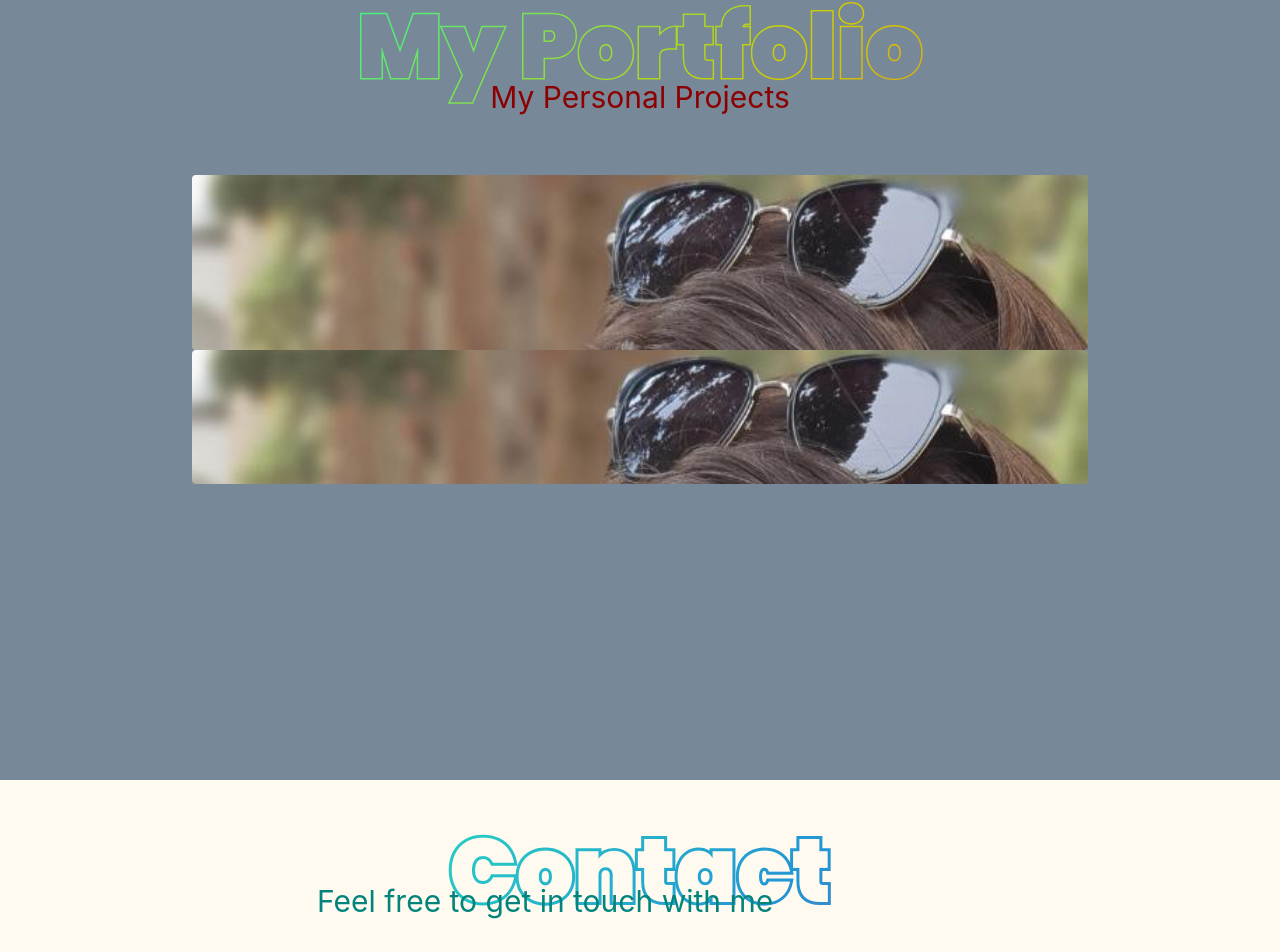
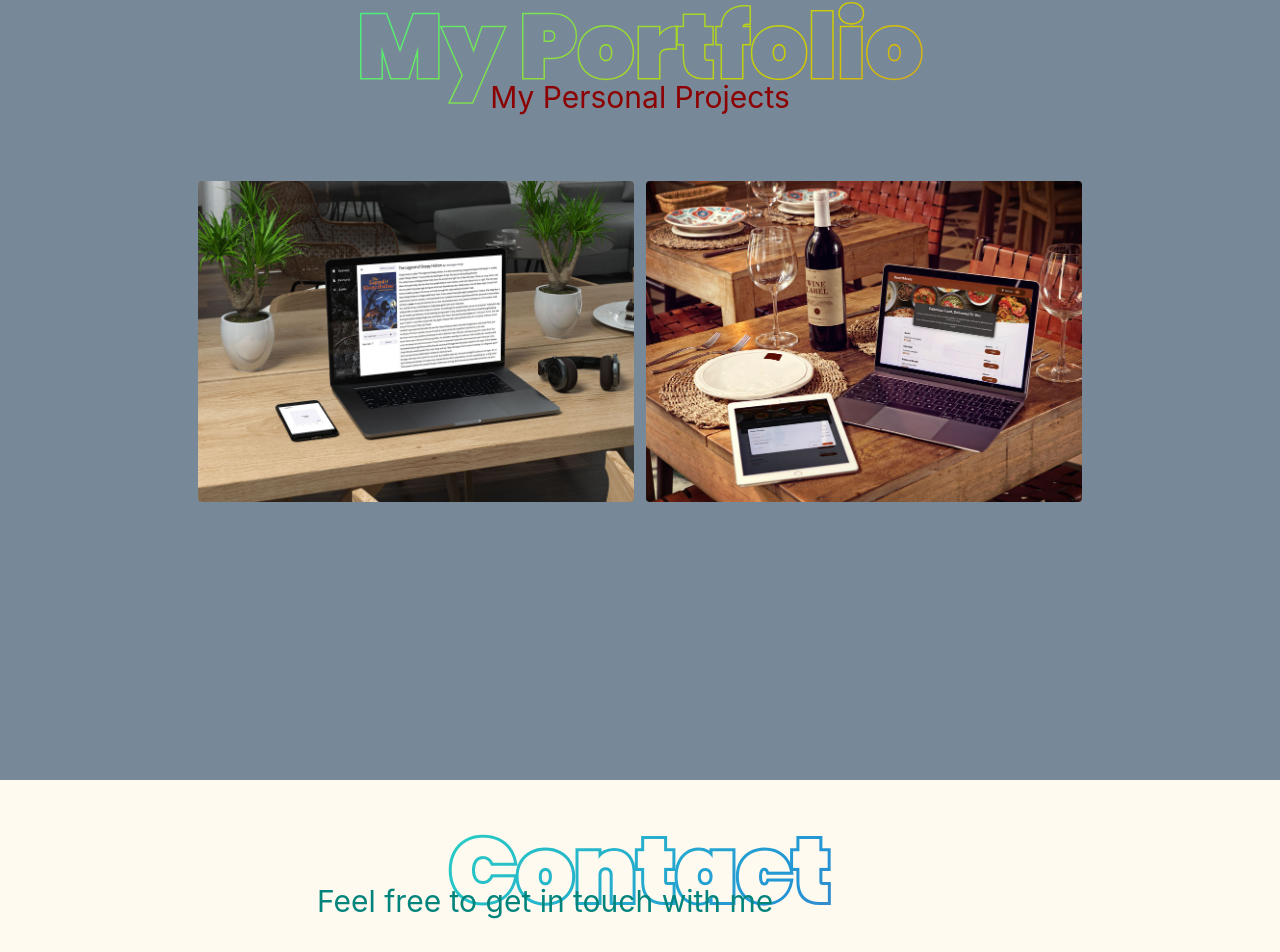
Before and after one commit to NiloufarSoltani/portfolio, a React (Create React App) app: page / in a window 1280 px wide. Shown: the part 2420-3372 px from the top of the page. Built offline with nearby package versions, Linux system fonts and the light colour scheme.

Commit message:
Add second project to portfolio

```diff
--- a/src/component/Portfolio.js
+++ b/src/component/Portfolio.js
@@ -1,7 +1,8 @@
 import Row from "./UI/Row";
 import classes from "./Portfolio.module.css";
 import ProjectItem from "./ProjectItem";
-import project1 from "../assets/img/niloo.jpg";
+import projectImg from "../assets/img/Mockup.jpg";
+import projectImg2 from "../assets/img/Mockup2.jpg";
 
 const Portfolio = () => {
   return (
@@ -13,12 +14,17 @@ const Portfolio = () => {
         </div>
         <div className={classes.projects}>
           <ProjectItem
-            backgroundImage={project1}
-            href='https://niloufarsoltani.github.io/english-learning-app/'
+            backgroundImage={projectImg}
+            href="https://niloufarsoltani.github.io/english-learning-app/"
             name="English learning app"
             description="Experience the ultimate language learning tool with this React-based app, combining React Router, Redux, CSS modules and Firebase authentication. Search word definitions, improve listening skills with captivating stories, and track vocabulary with flashcards. Perfect for language learners and educators alike."
           />
-          <ProjectItem backgroundImage={project1} name="x" description="g" />
+          <ProjectItem
+            backgroundImage={projectImg2}
+            href="https://react-foodorder-3cdbe.web.app/"
+            name="basic food order app"
+            description="Get a taste of convenience with this mock food ordering app built with React. Featuring custom hooks and React Context, this app offers a basic simulation of the ordering process. Explore its user-friendly interface and experience how it would feel to order food with ease, all without the need for a server. Perfect for learning and exploring the possibilities of React."
+          />
         </div>
       </Row>
     </div>
--- a/src/component/Portfolio.module.css
+++ b/src/component/Portfolio.module.css
@@ -29,6 +29,4 @@
 .projects{
     display: flex;
     flex-direction: row;
-    flex-wrap: wrap;
-    justify-content: space-between;
 }
--- a/src/component/ProjectItem.js
+++ b/src/component/ProjectItem.js
@@ -12,7 +12,7 @@ const ProjectItem = (props) => {
     >
       <div className={classes["item-info"]}>
         <h4 className={classes["project-name"]}>{props.name}</h4>
-        <div className={classes["project-des"]}>{props.description}</div>
+        <div className={classes["project-description"]}>{props.description}</div>
         <a href={props.href}><BsLink /></a>
       </div>
     </div>
--- a/src/component/ProjectItem.module.css
+++ b/src/component/ProjectItem.module.css
@@ -1,22 +1,47 @@
-.project-item{
-    flex-grow: 1;
+.project-item {
+  width: 50%;
   border-radius: 4px;
   padding: 16px;
+  margin: 6px;
   background-size: cover;
+  background-position: center;
 }
-.item-info{
-    background: rgba(0,0,0, 0.8);
+.item-info {
+  background: rgba(0, 0, 0, 0.8);
   overflow: hidden;
   height: 100%;
   width: 100%;
   opacity: 0;
   color: #fff;
-    box-sizing: content-box;
+  box-sizing: border-box;
+  padding: 0 16px;
 }
-.project-item:hover .item-info{
+.item-info a {
+  color: #fff;
+  font-size: 20px;
+  background: rgba(256, 256, 256, 0.5);
+  padding: 4px;
+  height: 26px;
+  width: 26px;
+  margin: 12px auto;
+  display: block;
+  line-height: 29px;
+  border-radius: 50%;
+}
+.item-info a:hover{
+    background: rgba(256, 256, 256, 0.8);
+    color: #000;
+}
+.project-item:hover .item-info {
   opacity: 1;
   transition: all 0.3s;
 }
-.project-name{
-    text-transform:capitalize;
+.project-name {
+  text-transform: capitalize;
 }
+.project-description {
+  font-size: 14px;
+  color: antiquewhite;
+  font-family: "Poppins";
+  text-align: initial;
+}
```
Also changed, not shown: src/assets/img/Mockup.jpg (added), src/assets/img/Mockup2.jpg (added). Lines whose indentation alone changed are shown as unchanged.
